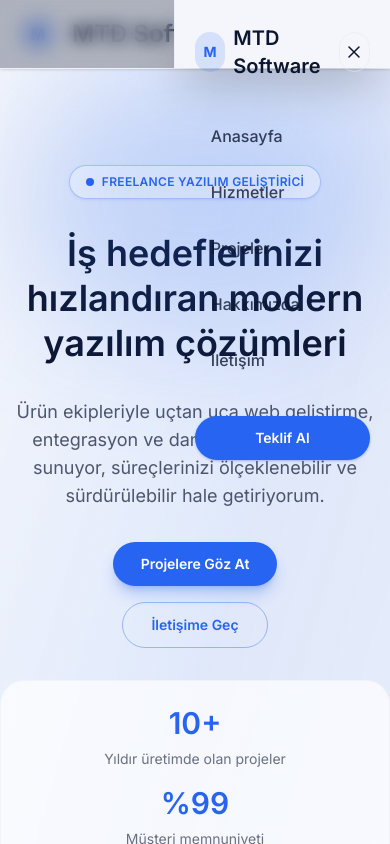
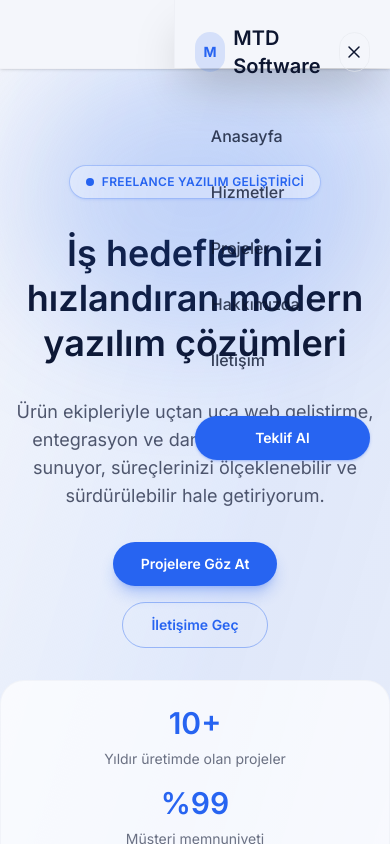
Before and after one commit to Nakataha/mtdsoftware-site, a Next.js app: page / in a window 390 px wide. Both pictures are taken after a click on the button "Menüyü aç". Shown: the top 844 px of the page. Built offline with nearby package versions, Linux system fonts and the light colour scheme.

Commit message:
Fix mobile menu overlay background

```diff
--- a/src/components/layout/Header.tsx
+++ b/src/components/layout/Header.tsx
@@ -87,7 +87,7 @@ export default function Header() {
           <button
             type="button"
             onClick={closeMobileMenu}
-            className="h-full w-full bg-foreground/30 backdrop-blur-sm"
+            className="h-full w-full bg-background"
             aria-label="Menüyü kapat"
           />
           <div className="relative flex h-full w-[min(20rem,85%)] flex-col border-l border-muted/40 bg-background px-5 py-6 shadow-2xl">
```
